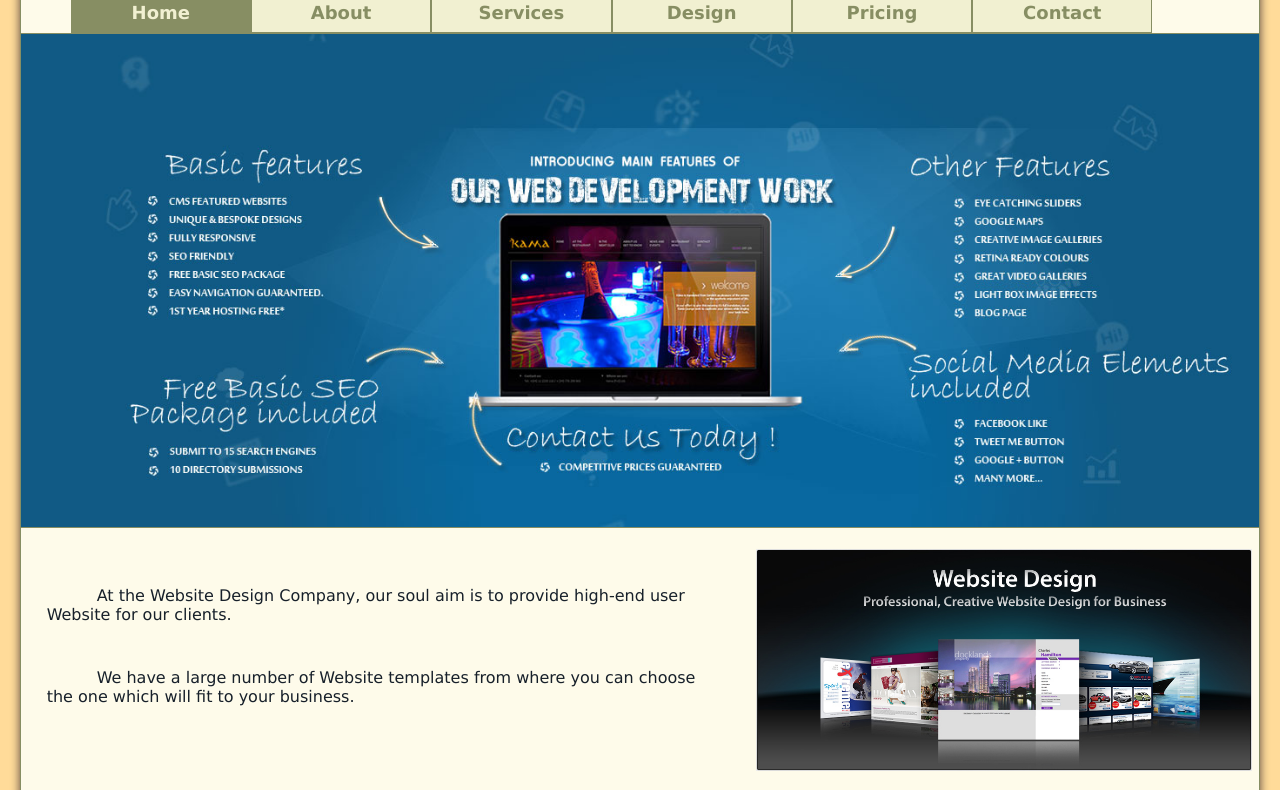
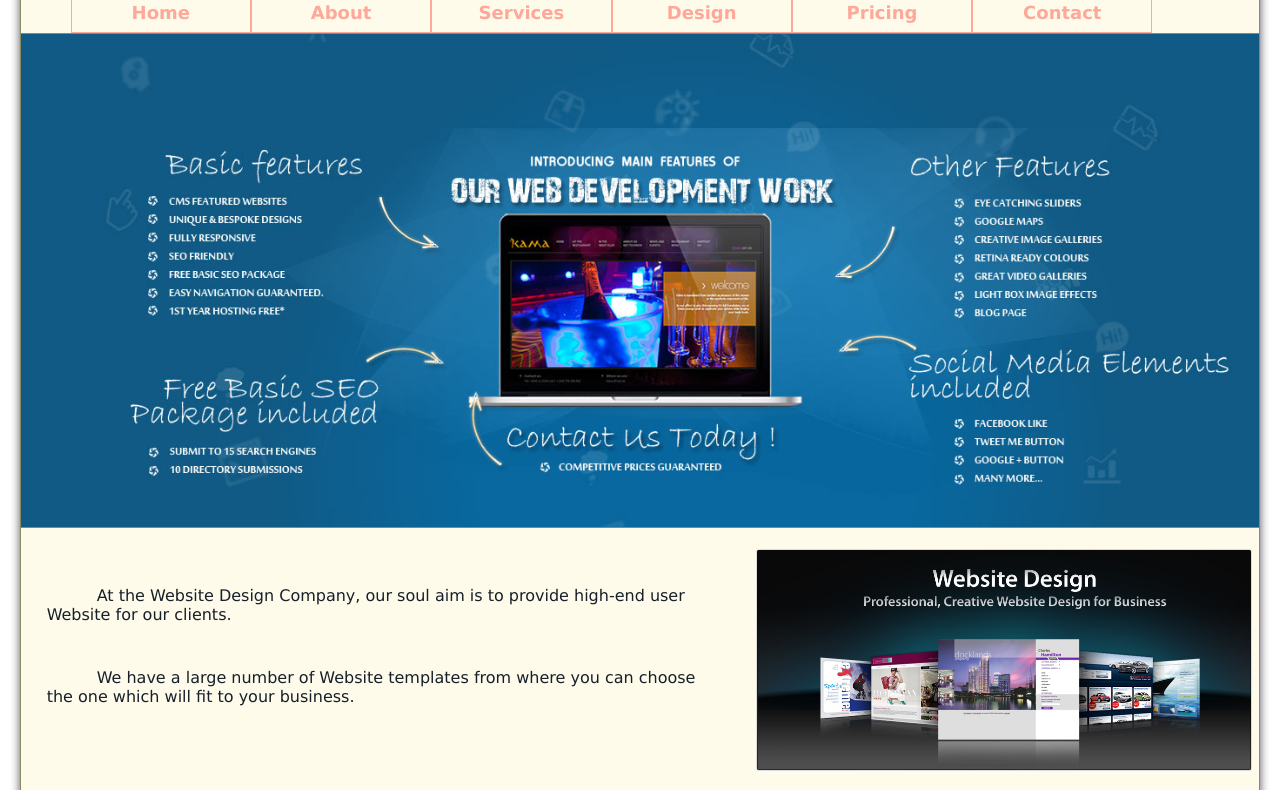
Before and after one commit to shubham-sr/Tutorial-site, a plain HTML site: page index.html in a window 1280 px wide. Shown: the part 273-1063 px from the top of the page. Drawn offline with Linux system fonts and the light colour scheme.

Commit message:
Update index.html

```diff
--- a/index.html
+++ b/index.html
@@ -7,7 +7,7 @@
 
 <style>
 body {
-  background:  #ffdb99;
+  background:  #ffff;
   font-family: Verdana, Tahoma, Arial, sans-serif;
   font-size: 18px
   overflow: auto;
@@ -59,22 +59,22 @@ nav ul {
 }
 nav ul li {
   float: left;
-  border: 1px solid #878E63;
+  border: 1px solid	#ffa899;
   width: 15%;
 }
 nav ul li a {
-  background: #F1F0D1;
+  background: #fffff;
   display: block;
   padding: 5% 12%;
   font-weight: bold;
   font-size: 18px;
-  color: #878E63;
+  color: 	#ffa899;
   text-decoration: none;
   text-align: center;
 }
 nav ul li a:hover, nav ul li.active a {
-  background-color: #878E63;
-  color: #F1F0D1;
+  background-color: 	#fffff;
+  color: 	#ffa899;
 }
 .banner img {
   width: 100%;
```
